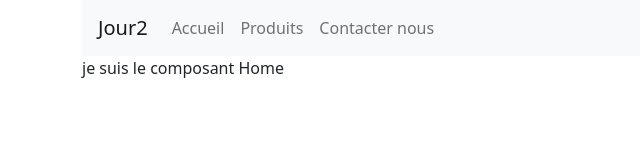
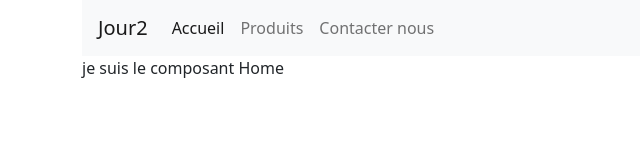
Before and after one commit to webdevproformation/react-3wA-mai2021, a React (Create React App) app in the folder jour1-rappel/: page / in a window 1280 px wide. Shown: the top 160 px of the page, without its empty margins (0-640 px from the left). Built offline with nearby package versions, Linux system fonts and the light colour scheme.

Commit message:
fin mis à jour du menu

```diff
--- a/jour1-rappel/src/jour2/NavBar.jsx
+++ b/jour1-rappel/src/jour2/NavBar.jsx
@@ -1,16 +1,37 @@
 import React, { Component } from 'react';
-import { Link } from "react-router-dom";
+import { NavLink , Link } from "react-router-dom";
 
 class NavBar extends Component {
     state = {  }
     render() {
         return (
             <nav className="navbar navbar-expand navbar-light bg-light px-3">
-                <Link to="/" className="navbar-brand">Jour2</Link>
+                <Link to="/"
+                    className="navbar-brand"
+                    >Jour2</Link>
                 <ul className="navbar-nav">
-                    <li className="nav-item"><Link to="/" className="nav-link">Accueil</Link></li>
-                    <li className="nav-item"><Link to="/produits" className="nav-link">Produits</Link></li>
-                    <li className="nav-item"><Link to="/nous-contacter" className="nav-link">Contacter nous</Link></li>
+                    <li className="nav-item">
+                        <NavLink
+                            to="/"
+                            className="nav-link"
+                            activeClassName="active"
+                            exact>
+                            Accueil</NavLink>
+                    </li>
+                    <li className="nav-item" >
+                            <NavLink
+                                to="/produits"
+                                className="nav-link"
+                                activeClassName="active">
+                                Produits</NavLink>
+                    </li>
+                    <li className="nav-item">
+                            <NavLink
+                                to="/nous-contacter"
+                                className="nav-link"
+                                activeClassName="active">
+                                    Contacter nous</NavLink>
+                    </li>
                 </ul>
             </nav>
         );
```
